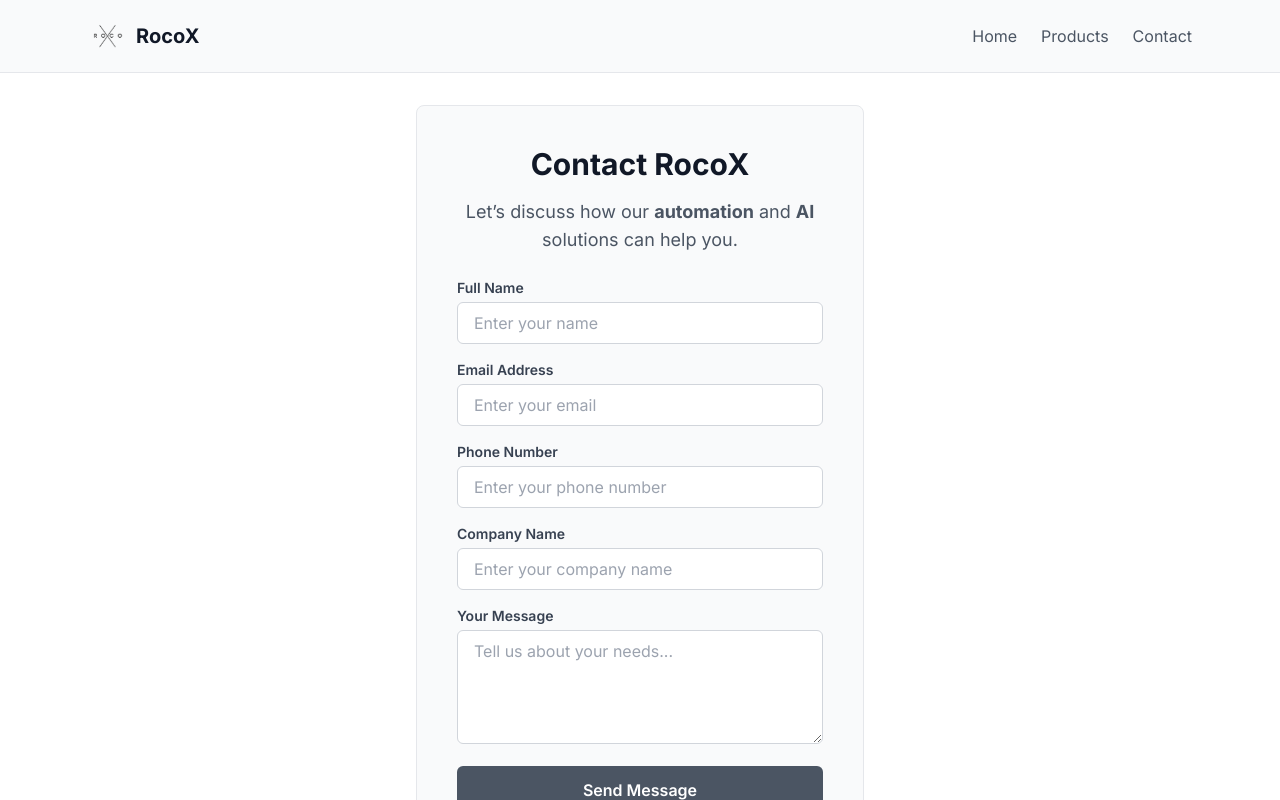
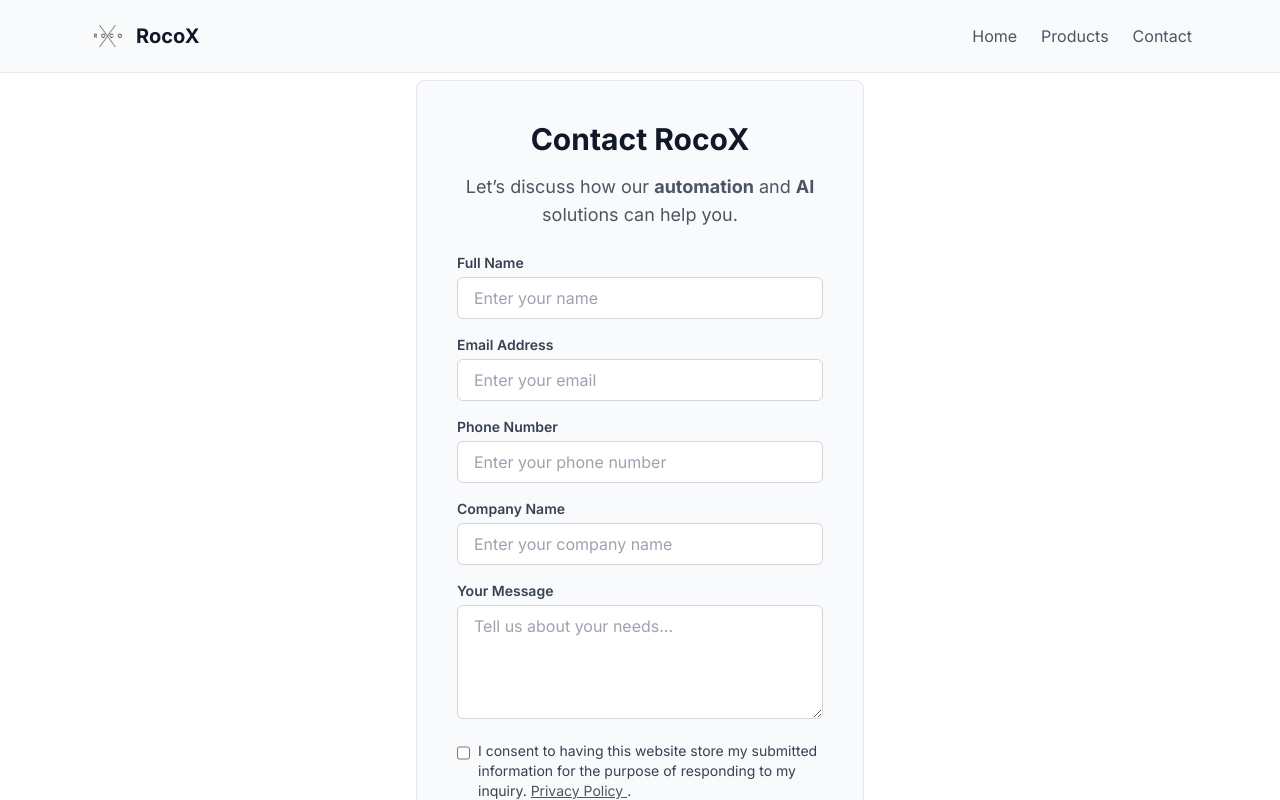
Before and after one commit to victor921/rocox-web-app, a Vue app: page /contact in a window 1280 px wide. Shown: the top 800 px of the page. Built offline with nearby package versions, Linux system fonts and the light colour scheme.

Commit message:
adding privacy policy

```diff
--- a/src/views/ContactUs.vue
+++ b/src/views/ContactUs.vue
@@ -65,9 +65,29 @@
           ></textarea>
         </div>
 
+        <div class="form-group flex items-start">
+          <input
+            type="checkbox"
+            id="consent"
+            v-model="form.consent"
+            required
+            class="mt-1 h-4 w-4 text-gray-600 focus:ring-gray-500 border-gray-300 rounded"
+          />
+          <label for="consent" class="ml-2 text-sm text-gray-700">
+            I consent to having this website store my submitted information for the purpose of responding to my inquiry.
+            <span class="relative group text-gray-600 underline hover:text-gray-800 cursor-pointer">
+              Privacy Policy
+              <div class="absolute left-0 bottom-full mb-2 w-64 p-3 text-xs text-gray-800 bg-white border border-gray-200 rounded-lg shadow-lg opacity-0 group-hover:opacity-100 transition-opacity z-20">
+                <strong>RocoX Inc. Privacy Policy</strong><br>
+                We collect your name, email, phone, company, and message solely to respond to your inquiry. Your information is stored securely and will not be shared with third parties. You may request deletion at any time. By submitting this form, you consent to this use of your data.
+              </div>
+            </span>.
+          </label>
+        </div>
+
         <button
           type="submit"
-          :disabled="isSubmitting"
+          :disabled="isSubmitting || !form.consent"
           class="w-full bg-gray-600 text-white px-6 py-3 rounded-md font-semibold hover:scale-105 transition-transform duration-300 disabled:opacity-50"
         >
           {{ isSubmitting ? 'Sending...' : 'Send Message' }}
@@ -89,6 +109,7 @@ export default {
         phone: '',
         company: '',
         message: '',
+        consent: false,
       },
       isSubmitting: false,
     };
@@ -100,7 +121,7 @@ export default {
         const response = await axios.post('/api/contact', this.form);
         console.log('Form submission response:', response.data);
         alert('Thank you for your message! We’ll get back to you soon.');
-        this.form = { name: '', email: '', phone: '', company: '', message: '' };
+        this.form = { name: '', email: '', phone: '', company: '', message: '', consent: false };
       } catch (error) {
         console.error('Form submission error:', error);
         alert('An error occurred. Please try again later.');
```
